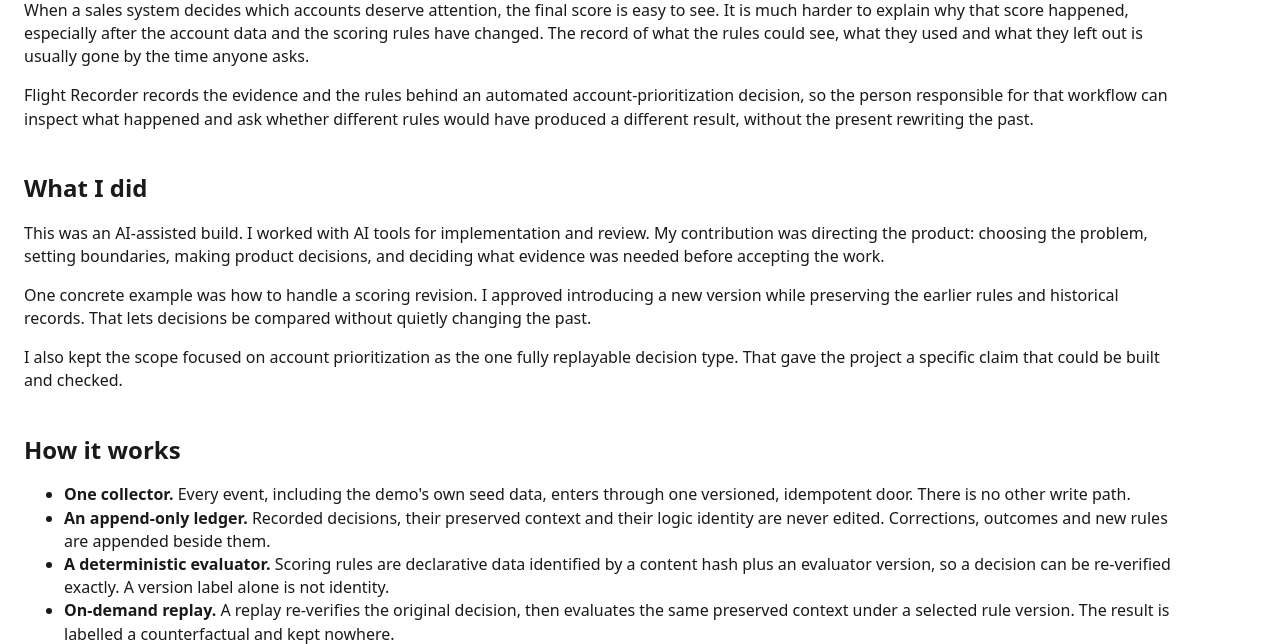
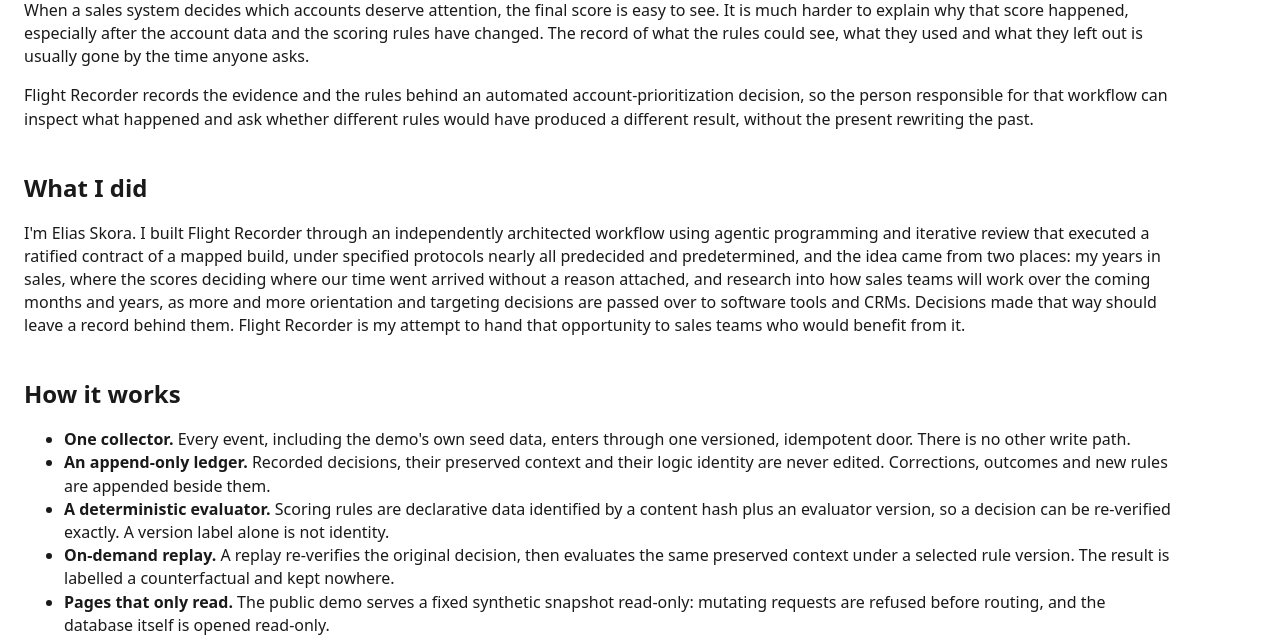
Before and after one commit to e-skora/flight-recorder, a FastAPI app: template src/flight_recorder/web/templates/about.html in a window 1280 px wide. Shown: the part 317-961 px from the top of the page. Run offline with FastAPI, Linux system fonts and the light colour scheme; the template is opened without the code that fills it, so the values that code supplies are empty.

Commit message:
About: replace the What I did copy with the user-approved text (2026-10-03)

```diff
--- a/src/flight_recorder/web/templates/about.html
+++ b/src/flight_recorder/web/templates/about.html
@@ -12,9 +12,7 @@
 <section id="about-what-i-did" aria-labelledby="about-what-i-did-heading">
   <h2 id="about-what-i-did-heading">What I did</h2>
   <p class="about-byline">{{ request.app.state.created_by }}</p>
-  <p>This was an AI-assisted build. I worked with AI tools for implementation and review. My contribution was directing the product: choosing the problem, setting boundaries, making product decisions, and deciding what evidence was needed before accepting the work.</p>
-  <p>One concrete example was how to handle a scoring revision. I approved introducing a new version while preserving the earlier rules and historical records. That lets decisions be compared without quietly changing the past.</p>
-  <p>I also kept the scope focused on account prioritization as the one fully replayable decision type. That gave the project a specific claim that could be built and checked.</p>
+  <p>I'm Elias Skora. I built Flight Recorder through an independently architected workflow using agentic programming and iterative review that executed a ratified contract of a mapped build, under specified protocols nearly all predecided and predetermined, and the idea came from two places: my years in sales, where the scores deciding where our time went arrived without a reason attached, and research into how sales teams will work over the coming months and years, as more and more orientation and targeting decisions are passed over to software tools and CRMs. Decisions made that way should leave a record behind them. Flight Recorder is my attempt to hand that opportunity to sales teams who would benefit from it.</p>
 </section>
 
 <section id="about-how-it-works" aria-labelledby="about-how-it-works-heading">
```
